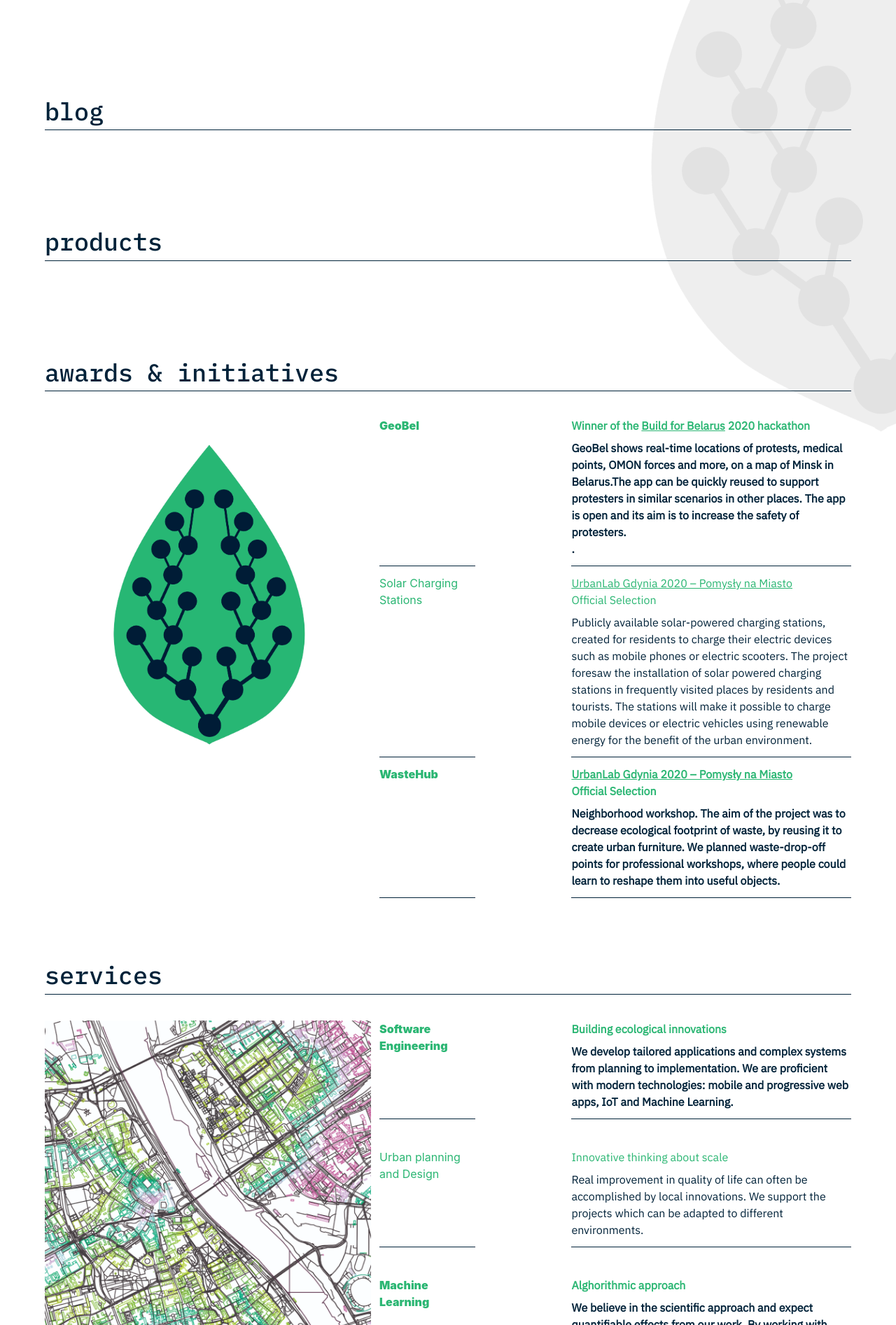
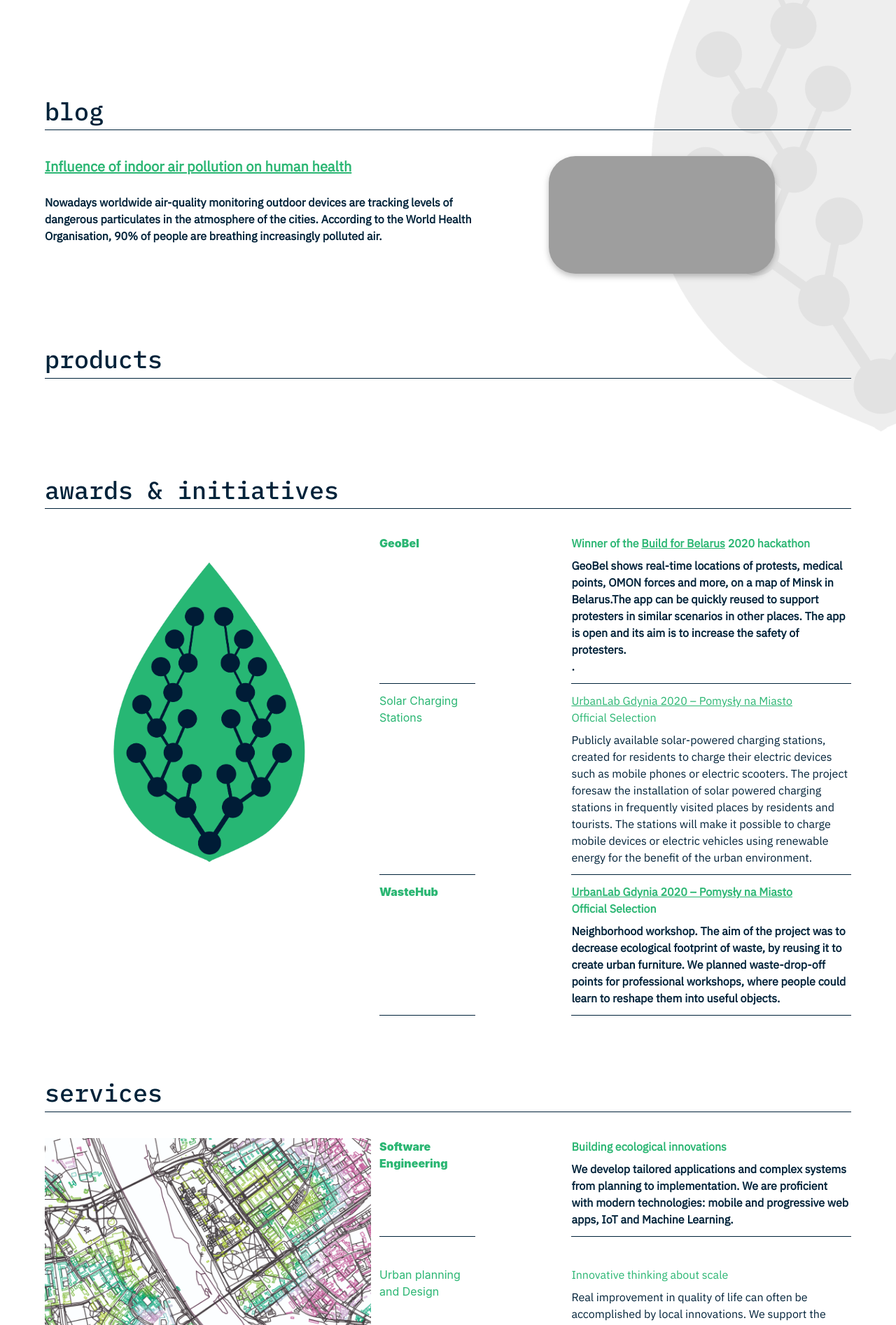
Before and after one commit to urbntch/website, a Jekyll site: the page built from index.html, in a window 1280 px wide. Shown: the part 618-2511 px from the top of the page at 70% size. Built offline with Jekyll 4.4.1, drawn with Linux system fonts in a browser that asks for light colours; grey boxes are pictures that could not be loaded.

Commit message:
article table w links

```diff
--- a/index.html
+++ b/index.html
@@ -29,7 +29,15 @@ title: Urbantech
       <div class="container">
         <h2 class="section-title">blog</h2>
         <div class="columns">
-          <div class="column"></div>
+          <div class="column">
+            <TABLE>
+              <TR>
+              <TD><a class="article-head" href="https://urbntch.github.io/website/blog/article-1.html" target="_blank"> Influence of indoor air pollution on human health</class></a></p><br />
+                <p class="article-lead">Nowadays worldwide air-quality monitoring outdoor devices are tracking levels of dangerous particulates in the atmosphere of the cities. According to the World Health Organisation, 90% of people are breathing increasingly polluted air.</p><br />
+              <TD><img class="article-img" src="/Users/haakon/Desktop/CO2 map.png" /></TD>
+              </TR>
+              </TABLE>
+          </div>
         </div>
       </div>
     </section>
--- a/styles/main.css
+++ b/styles/main.css
@@ -199,6 +199,36 @@ h2.section-title {
   color: var(--ut-green);
 }
 
+
+/* BLOG SECTION */
+
+.article-head {
+  font-weight: 800;
+  font-size: 1.25rem;
+  font-family: var(--ut-font-sans);
+  color: #2BB673;
+  text-decoration-line: underline;
+  display: flex;
+}
+
+.article-lead {
+  width: 40rem;
+  font-weight: bold;
+  display: flex;
+}
+
+.article-img{
+width: 20.2rem;
+height: 10.5rem;
+display: flex;
+align-items: center;
+margin-left: 5rem;
+
+box-sizing: border-box;
+filter: drop-shadow(0px 0.25rem 0.25rem rgba(0, 0, 0, 0.25));
+border-radius: 2.375rem;
+}
+
 /* PRODUCTS SECTION */
 
 .products-image-column {
```
